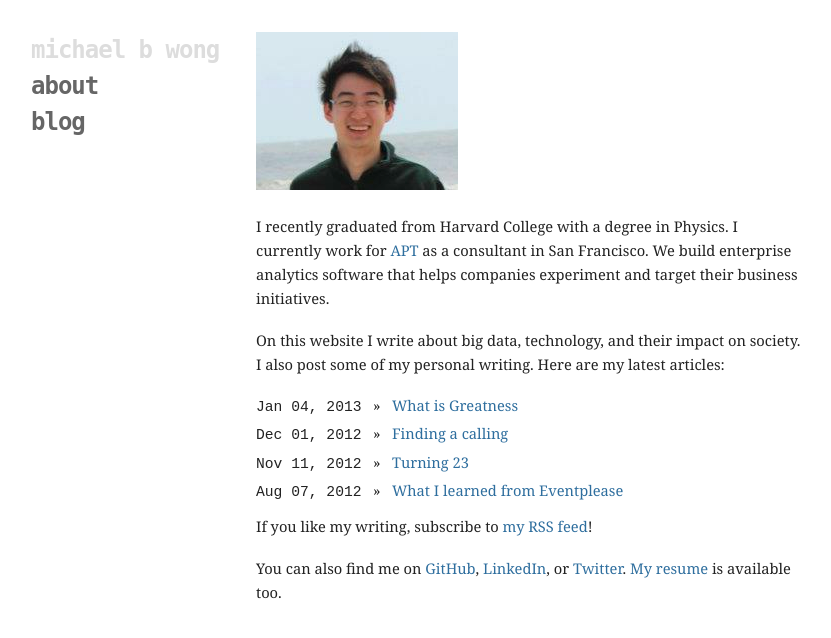
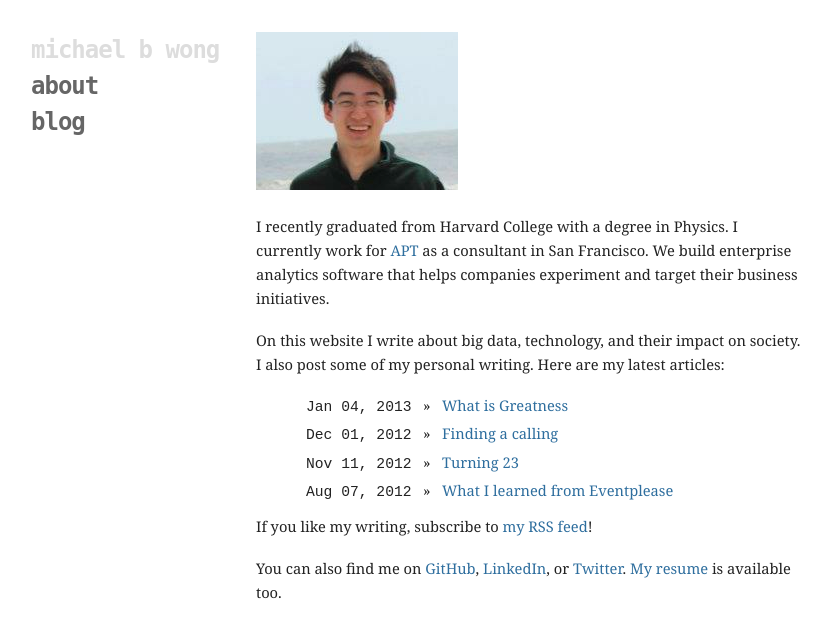
Before and after one commit to mbwong/mbwong.github.com, a Jekyll site: the page built from index.html, in a window 1280 px wide. Shown: the top 638 px of the page, without its empty margins (94-925 px from the left). Built offline with Jekyll 4.4.1, drawn with Linux system fonts in a browser that asks for light colours.

Commit message:
Update index.html

```diff
--- a/index.html
+++ b/index.html
@@ -8,7 +8,7 @@
 
 <p>I recently graduated from Harvard College with a degree in Physics. I currently work for <a href="http://predictivetechnologies.com">APT</a> as a consultant in San Francisco. We build enterprise analytics software that helps companies experiment and target their business initiatives.
 <p>On this website I write about big data, technology, and their impact on society. I also post some of my personal writing. Here are my latest articles:</p>
-  <ul style="list-style: none; padding: 0; margin: 0 50px 10px 0;">
+  <ul style="list-style: none; padding: 0; margin: 0 0 10px 50px;">
   {% for post in site.posts limit: 4 %}
     <li>
       <span>{{ post.date | date: "%b %d, %Y"  }}</span> &nbsp;&nbsp;&raquo;&nbsp;&nbsp;  <a href="{{ post.url }}">{{ post.title }}</a>
```
